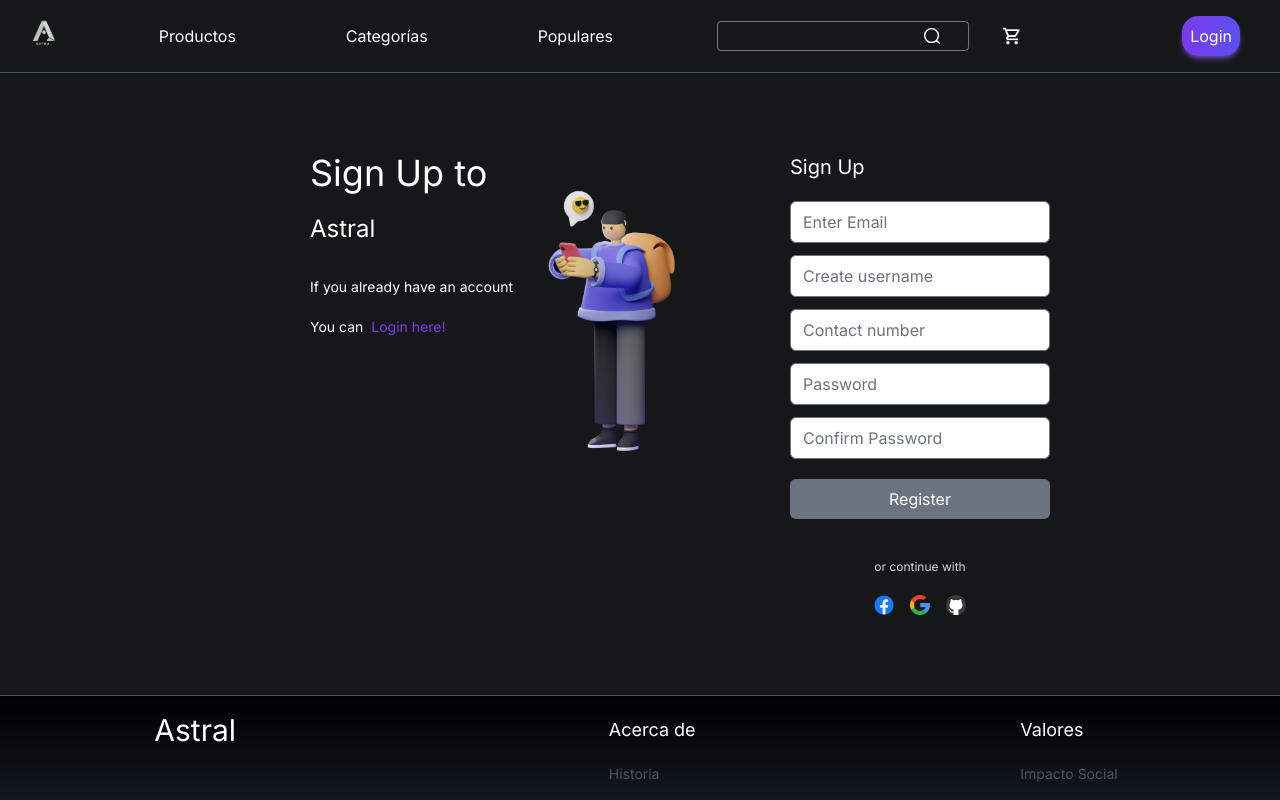
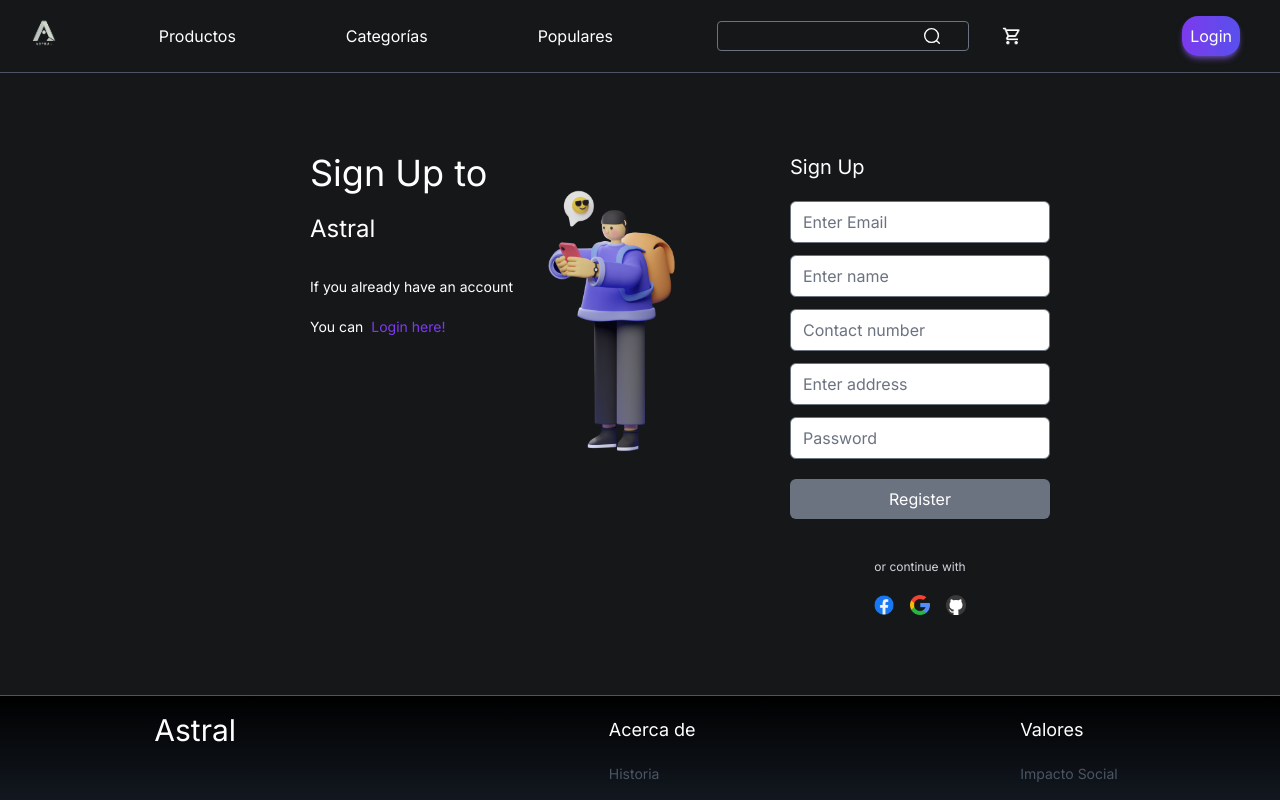
Before and after one commit to GabrieLZ19/Ecommerce, a Next.js app in the folder front/: page /Registro in a window 1280 px wide. Shown: the top 800 px of the page. Built offline with nearby package versions, Linux system fonts and the light colour scheme.

Commit message:
input agregado en register, y placeholder modificado en login

```diff
--- a/front/src/app/Login/page.tsx
+++ b/front/src/app/Login/page.tsx
@@ -54,7 +54,7 @@ const Login = () => {
           name="email"
           value={form.email}
           onChange={handleChange}
-          placeholder="Enter email or username"
+          placeholder="Email"
           className="rounded-md mb-3 text-black"
         />
         <input
--- a/front/src/app/Registro/page.tsx
+++ b/front/src/app/Registro/page.tsx
@@ -8,10 +8,10 @@ import Swal from "sweetalert2";
 const Registro = () => {
   const [form, setForm] = useState({
     email: "",
-    username: "",
+    name: "",
     telefono: "",
+    address: "",
     password: "",
-    confirmPassword: "",
   });
 
   const handleChange = (event: React.ChangeEvent<HTMLInputElement>) => {
@@ -32,10 +32,10 @@ const Registro = () => {
   const isFormValid = () => {
     return (
       form.email !== "" &&
-      form.username !== "" &&
+      form.name !== "" &&
       form.telefono !== "" &&
-      form.password !== "" &&
-      form.confirmPassword !== ""
+      form.address !== "" &&
+      form.password !== ""
     );
   };
 
@@ -72,10 +72,10 @@ const Registro = () => {
         />
         <input
           type="text"
-          name="username"
-          value={form.username}
+          name="name"
+          value={form.name}
           onChange={handleChange}
-          placeholder="Create username"
+          placeholder="Enter name"
           className="rounded-md mb-3 text-black"
         />
         <input
@@ -87,6 +87,14 @@ const Registro = () => {
           className="rounded-md mb-3 text-black"
         />
         <input
+          type="text"
+          name="address"
+          value={form.address}
+          onChange={handleChange}
+          placeholder="Enter address"
+          className="rounded-md mb-3 text-black"
+        />
+        <input
           type="password"
           name="password"
           value={form.password}
@@ -94,14 +102,7 @@ const Registro = () => {
           placeholder="Password"
           className="rounded-md mb-3 text-black"
         />
-        <input
-          type="password"
-          name="confirmPassword"
-          value={form.confirmPassword}
-          onChange={handleChange}
-          placeholder="Confirm Password"
-          className="rounded-md mb-3 text-black"
-        />
+
         <button
           className="bg-purple-700 rounded-md p-2 mt-2 mb-10 shadow-md shadow-purple-500/50 w-full md:w-auto disabled:bg-gray-500 disabled:shadow-none"
           disabled={!isFormValid()}
--- a/front/src/helpers/validarForm.ts
+++ b/front/src/helpers/validarForm.ts
@@ -5,7 +5,7 @@ export const validarForm = (user, name, value) => {
   const emailRegex =
     /^[a-z0-9!#$%&'*+/=?^_`{|}~-]+(?:\.[a-z0-9!#$%&'*+/=?^_`{|}~-]+)*@(?:[a-z0-9](?:[a-z0-9-]*[a-z0-9])?\.)+[a-z0-9](?:[a-z0-9-]*[a-z0-9])?$/;
 
-  user.map((users) => {
+  user.map((users: any) => {
     if (users.credential.username === value && name === "username") {
       mensaje = "Usuario ya registrado";
     }
```
